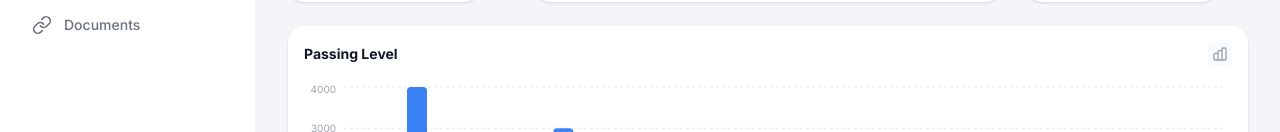
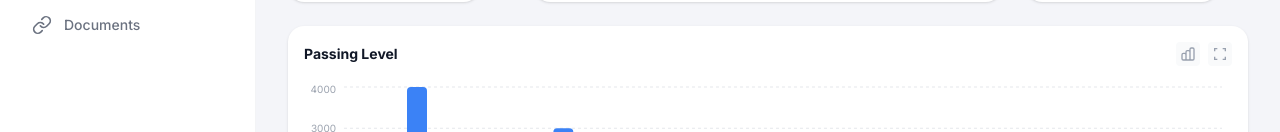
Before and after one commit to aristide12005/System, a Next.js app: page / in a window 1280 px wide. Shown: the part 319-451 px from the top of the page. Built offline with nearby package versions, Linux system fonts and the light colour scheme.

Commit message:
Feat: add Open In Full icon to Passing Level widget

```diff
--- a/src/components/StudentGradesWidget.tsx
+++ b/src/components/StudentGradesWidget.tsx
@@ -27,6 +27,7 @@ export function StudentGradesWidget() {
         <div className="bg-white p-4 rounded-xl shadow-sm h-64 w-full">
             <div className="flex justify-between items-center mb-4">
                 <h3 className="font-bold text-text-primary text-sm">Passing Level</h3>
+                <div className="flex gap-2">
                     <button
                         onClick={toggleView}
                         className="p-1 bg-gray-50 rounded text-gray-400 hover:bg-gray-100 hover:text-blue-500 transition-colors"
@@ -38,6 +39,13 @@ export function StudentGradesWidget() {
                             {viewMode === 'area' && <path strokeLinecap="round" strokeLinejoin="round" strokeWidth={2} d="M13 7h8m0 0v8m0-8l-8 8-4-4-6 6" />}
                         </svg>
                     </button>
+                    <button
+                        className="p-1 bg-gray-50 rounded text-gray-400 hover:bg-gray-100 hover:text-blue-500 transition-colors"
+                        title="Open Full"
+                    >
+                        <OpenInFullIcon className="h-4 w-4" />
+                    </button>
+                </div>
             </div>
             <div className="h-[200px] w-full text-xs">
                 <ResponsiveContainer width="100%" height="100%">
@@ -94,3 +102,11 @@ export function StudentGradesWidget() {
         </div>
     );
 }
+
+function OpenInFullIcon({ className }: { className?: string }) {
+    return (
+        <svg xmlns="http://www.w3.org/2000/svg" height="24px" viewBox="0 -960 960 960" width="24px" fill="currentColor" className={className}>
+            <path d="M120-120v-200h80v120h120v80H120Zm520 0v-80h120v-120h80v200H640ZM120-640v-200h200v80h-120v120h-80Zm640 0v-120H640v-80h200v200h-80Z" />
+        </svg>
+    );
+}
```
Lines whose indentation alone changed are shown as unchanged.
